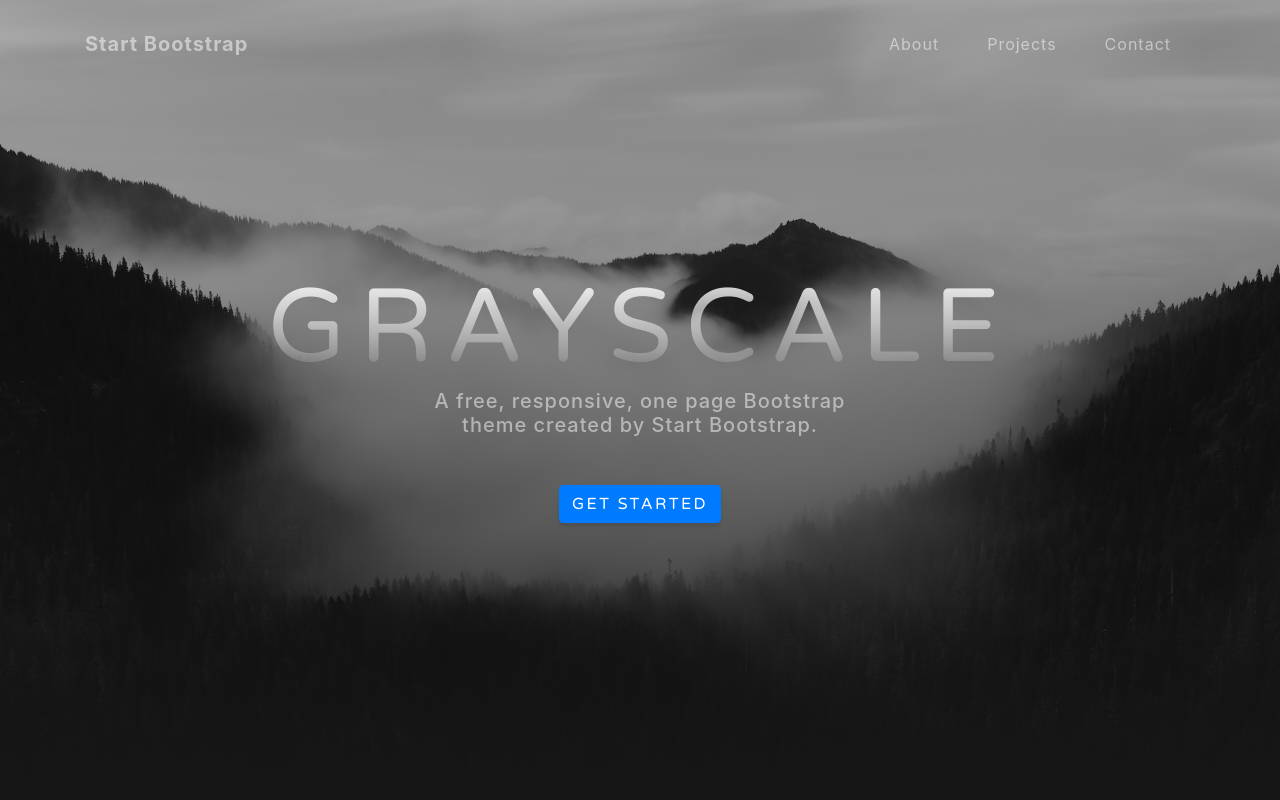
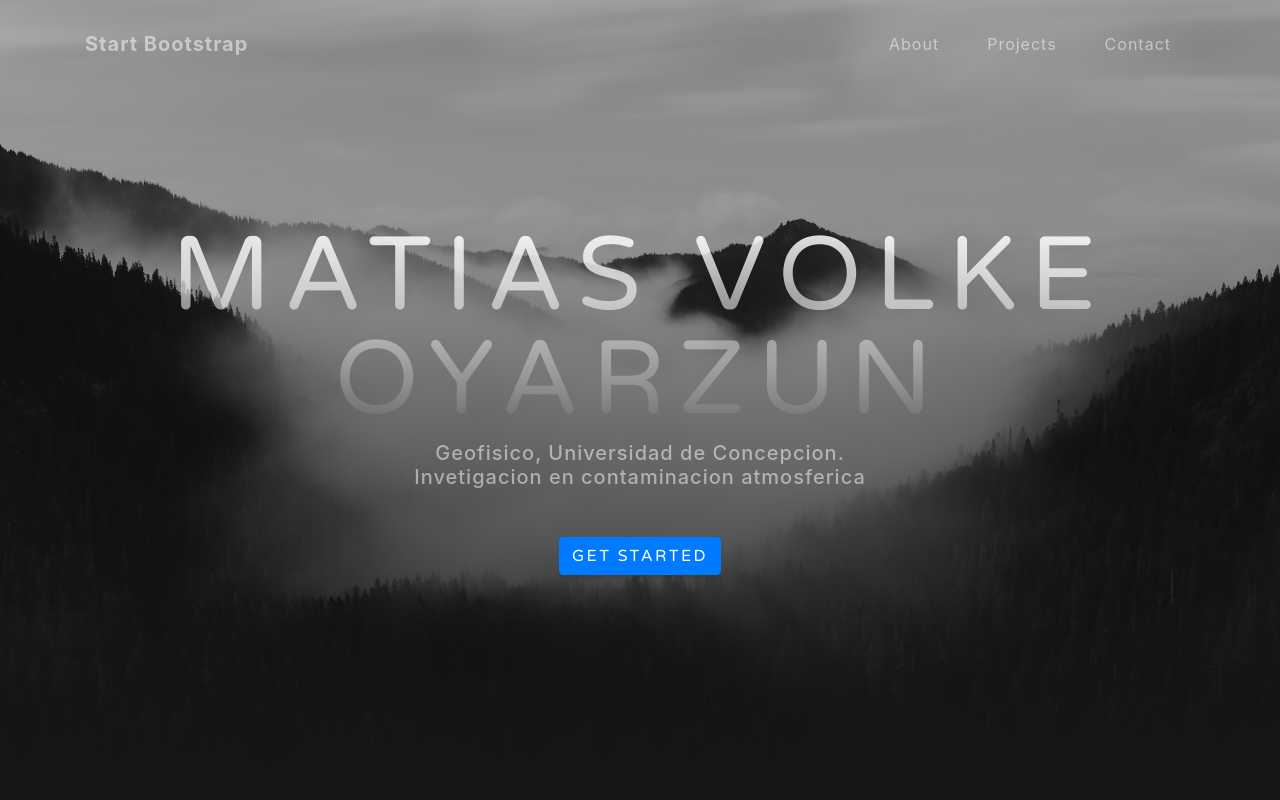
Before and after one commit to matias-volke/gris3, a website with bundled scripts: page index.html in a window 1280 px wide. Shown: the top 800 px of the page. Built offline with nearby package versions, Linux system fonts and the light colour scheme.

Commit message:
Update index.html

```diff
--- a/index.html
+++ b/index.html
@@ -53,8 +53,8 @@
   <header class="masthead">
     <div class="container d-flex h-100 align-items-center">
       <div class="mx-auto text-center">
-        <h1 class="mx-auto my-0 text-uppercase">Grayscale</h1>
-        <h2 class="text-white-50 mx-auto mt-2 mb-5">A free, responsive, one page Bootstrap theme created by Start Bootstrap.</h2>
+        <h1 class="mx-auto my-0 text-uppercase">Matias Volke Oyarzun</h1>
+        <h2 class="text-white-50 mx-auto mt-2 mb-5">Geofisico, Universidad de Concepcion. Invetigacion en contaminacion atmosferica</h2>
         <a href="#about" class="btn btn-primary js-scroll-trigger">Get Started</a>
       </div>
     </div>
```
